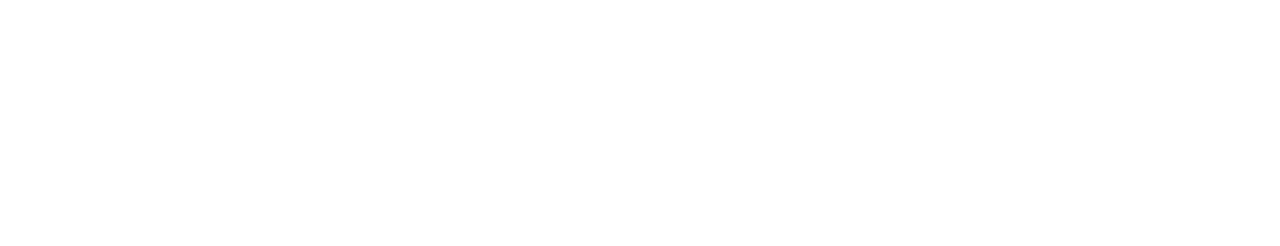
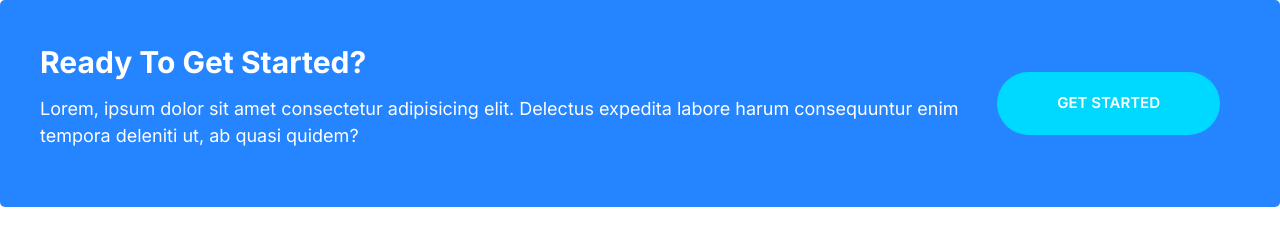
Before and after one commit to RamizHida/CloudHosting, a plain HTML site: page index.html in a window 1280 px wide. Drawn offline with Linux system fonts and the light colour scheme.

Commit message:
Styled Callouts

```diff
--- a/CSS/styles.css
+++ b/CSS/styles.css
@@ -241,6 +241,11 @@ a {
 .btn--outline:hover {
   background: var(--color-headings);
   color: #fff;
+}
+
+.btn--stretched {
+  padding-left: 6rem;
+  padding-right: 6rem;
 }
 
 .btn--block {
@@ -492,3 +497,44 @@ a {
     margin-right: 0;
   }
 }
+
+/* Callouts */
+.callout {
+  padding: 4rem;
+  border-radius: 5px;
+}
+
+.callout--primary {
+  background: var(--color-primary);
+  color: #fff;
+}
+
+.callout__heading {
+  color: #fff;
+  margin-top: 0;
+  font-size: 3rem;
+}
+
+.callout .btn {
+  justify-self: center;
+  align-self: center;
+}
+
+.callout__content {
+  text-align: center;
+}
+
+@media screen and (min-width: 768px) {
+  .callout .grid--1x2 {
+    grid-template-columns: 1fr auto;
+  }
+
+  .callout__content {
+    text-align: left;
+  }
+
+  .callout .btn {
+    justify-self: start;
+    margin: 0 2rem;
+  }
+}
--- a/index.html
+++ b/index.html
@@ -12,5 +12,19 @@
     <link rel="stylesheet" href="css/normalize.css" />
     <link rel="stylesheet" href="css/styles.css" />
   </head>
-  <body></body>
+  <body>
+    <div class="callout callout--primary">
+      <div class="grid grid--1x2">
+        <div class="callout__content">
+          <h2 class="callout__heading">Ready To Get Started?</h2>
+          <p>
+            Lorem, ipsum dolor sit amet consectetur adipisicing elit. Delectus
+            expedita labore harum consequuntur enim tempora deleniti ut, ab
+            quasi quidem?
+          </p>
+        </div>
+        <a href="#" class="btn btn--secondary btn--stretched">Get Started</a>
+      </div>
+    </div>
+  </body>
 </html>
```
